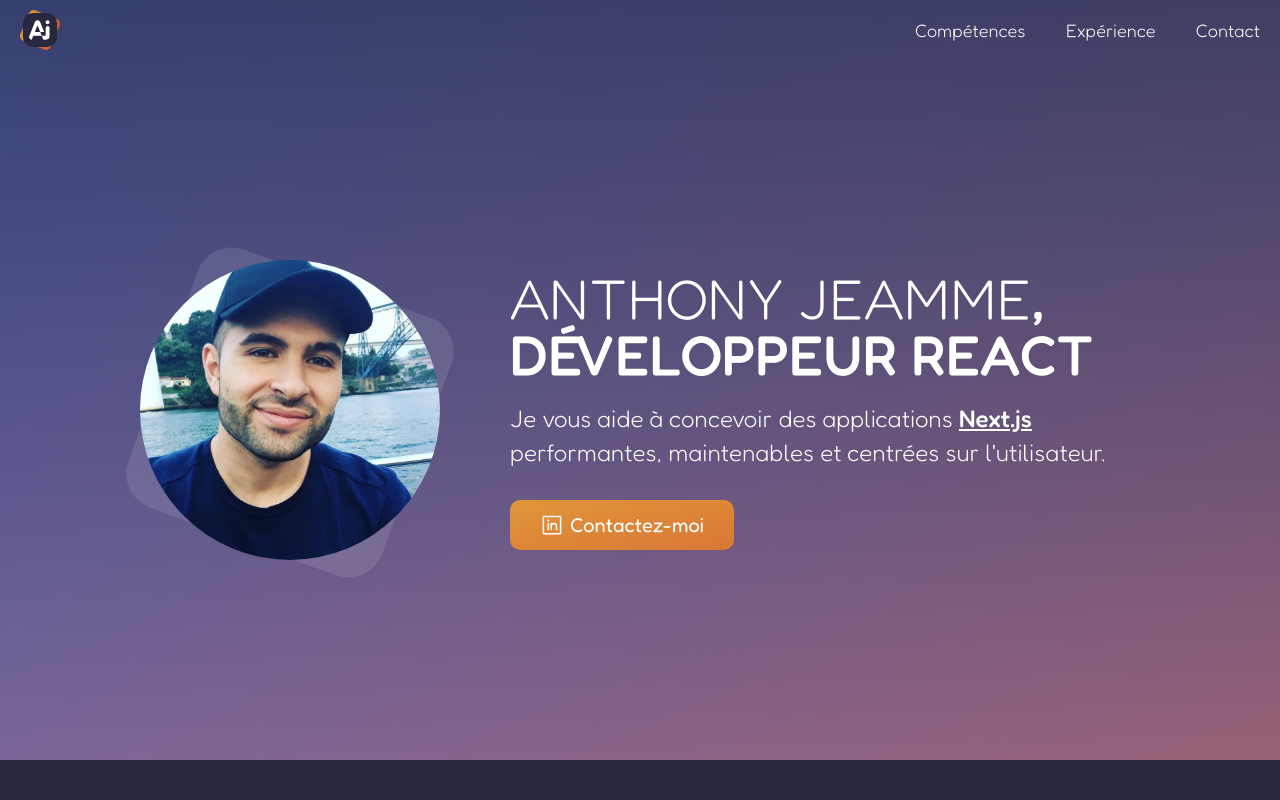
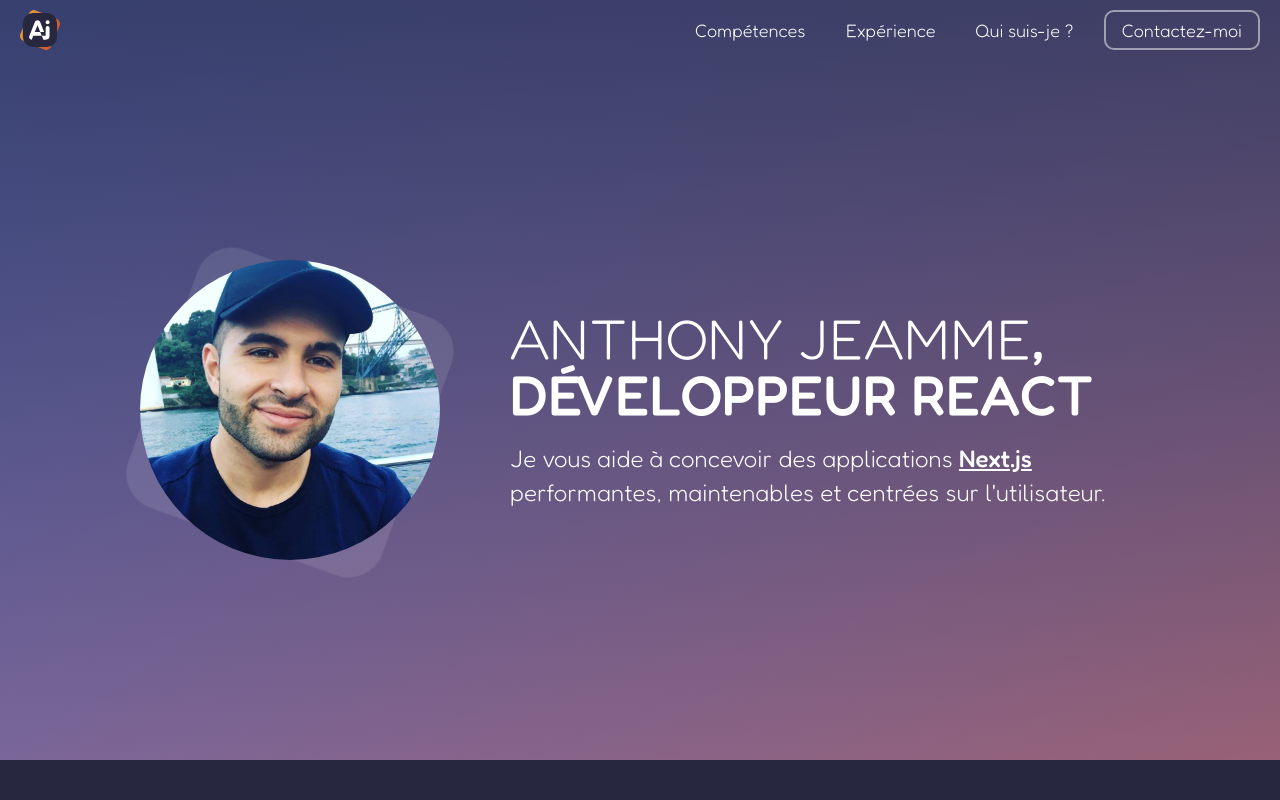
Before and after one commit to anthonyjeamme/ajeamme.dev, a Next.js app: page / in a window 1280 px wide. Shown: the top 800 px of the page. Built offline with nearby package versions, Linux system fonts and the light colour scheme.

Commit message:
Home Page | Add animation entry on header section

```diff
--- /dev/null
+++ b/pages/ux.tsx
@@ -0,0 +1,4 @@
+const Page = () => {
+  return <div>I'm also UX/UI Designer</div>;
+};
+export default Page;
--- a/src/Layout/TopBar/TopBar.module.scss
+++ b/src/Layout/TopBar/TopBar.module.scss
@@ -1,3 +1,16 @@
+@keyframes TopbarEntry {
+  from {
+    opacity: 0;
+    transform: translateY(-100%);
+  }
+  50% {
+    opacity: 1;
+  }
+  to {
+    transform: none;
+  }
+}
+
 .Topbar {
   position: fixed;
   top: 0;
@@ -7,6 +20,9 @@
   color: white;
   padding: 0 20px;
   font-size: 18px;
+  animation: TopbarEntry 500ms;
+  animation-fill-mode: both;
+  animation-delay: 500ms;
 
   .logo {
     height: 40px;
@@ -30,8 +46,64 @@
 
       & > a {
         margin-left: 40px;
+        position: relative;
+        height: 40px;
+        display: flex;
+        align-items: center;
+
+        &::after {
+          content: "";
+          position: absolute;
+          display: block;
+          height: 1px;
+          background-color: white;
+          left: 0;
+          right: 0;
+          bottom: 4px;
+          transform: scaleX(0);
+          transform-origin: left;
+          transition: transform 250ms;
+        }
+
         &:hover {
-          text-decoration: underline;
+          &::after {
+            //
+            transform: none;
+          }
+        }
+
+        &.important {
+          padding: 0 16px;
+          border-radius: 10px;
+          border: 2px solid rgba(white, 0.5);
+          color: white;
+          display: flex;
+          align-items: center;
+          margin-left: 30px;
+          transition: border-color 250ms, background-color 250ms;
+
+          @media (pointer: fine) {
+            &:hover {
+              border-color: white;
+              background-color: rgba(white, 0.05);
+            }
+          }
+
+          svg {
+            margin-right: 6px;
+            display: flex;
+          }
+
+          // background-color: #e1963a;
+          // background-image: linear-gradient(
+          //   to bottom right,
+          //   transparent,
+          //   #d35731 200%
+          // );
+
+          &::after {
+            display: none;
+          }
         }
       }
     }
--- a/src/Layout/TopBar/TopBar.tsx
+++ b/src/Layout/TopBar/TopBar.tsx
@@ -1,6 +1,7 @@
 import Image from "next/image";
 import Link from "next/link";
 import { useRouter } from "next/router";
+import { EnvelopeSimple } from "phosphor-react";
 import { useEffect, useRef, useState } from "react";
 import { classNameModule } from "../../utils/classNameModule/classNameModule";
 import { BurgerButton } from "../BurgerButton/BurgerButton";
@@ -16,7 +17,7 @@ export const Topbar = () => {
     const handleScroll = () => {
       if (!rootRef.current) return;
 
-      const opacity = Math.min(1, window.scrollY / 500);
+      const opacity = Math.min(1, window.scrollY / 300);
 
       rootRef.current.style.backgroundColor = `rgba(93, 107, 187, ${opacity})`;
     };
@@ -54,7 +55,10 @@ export const Topbar = () => {
             <nav>
               <a href="#competence">Compétences</a>
               <a href="#experience">Expérience</a>
-              <a href="#contact">Contact</a>
+              <a href="#qui-suis-je">Qui suis-je ?</a>
+              <a href="#contact" {...className("important")}>
+                Contactez-moi
+              </a>
             </nav>
           )}
         </div>
--- a/src/Pages/PageHome/AboutSection/AboutSection.tsx
+++ b/src/Pages/PageHome/AboutSection/AboutSection.tsx
@@ -14,9 +14,9 @@ import styles from "./AboutSection.module.scss";
 
 export const AboutSection = () => {
   return (
-    <div className={styles["AboutSection"]}>
+    <div className={styles["AboutSection"]} id="qui-suis-je">
       <HomeContainer text>
-        <SectionTitle blueLine>À propos</SectionTitle>
+        <SectionTitle blueLine>Qui suis-je ?</SectionTitle>
 
         <ul>
           <li>
--- a/src/Pages/PageHome/HeadSection/HeadSection.module.scss
+++ b/src/Pages/PageHome/HeadSection/HeadSection.module.scss
@@ -68,12 +68,28 @@
     }
   }
 
+  @keyframes HeaderSectionEntry {
+    from {
+      opacity: 0;
+      transform: translateY(-10px);
+    }
+    50% {
+      opacity: 1;
+    }
+    to {
+      transform: none;
+    }
+  }
+
   h1 {
     font-size: 56px;
     margin: 0 0 20px 0;
     text-transform: uppercase;
     line-height: 1;
     font-weight: 500;
+    animation: HeaderSectionEntry 500ms;
+    animation-fill-mode: both;
+    animation-delay: 200ms;
 
     @media (max-width: 1000px) {
       text-align: center;
@@ -100,6 +116,9 @@
     font-size: 24px;
     line-height: 1.4;
     font-weight: 300;
+    animation: HeaderSectionEntry 500ms;
+    animation-fill-mode: both;
+    animation-delay: 400ms;
 
     @media (max-width: 1000px) {
       text-align: center;
--- a/src/Pages/PageHome/HeadSection/HeadSection.tsx
+++ b/src/Pages/PageHome/HeadSection/HeadSection.tsx
@@ -1,11 +1,5 @@
 import dynamic from "next/dynamic";
-import Image from "next/image";
-import {
-  Envelope,
-  EnvelopeSimpleOpen,
-  FilePdf,
-  LinkedinLogo,
-} from "phosphor-react";
+import { LinkedinLogo } from "phosphor-react";
 import React from "react";
 import { ExternalLink } from "../../../utils/ExternalLink/ExternalLink";
 
@@ -33,7 +27,7 @@ export const HeadSection = () => {
               maintenables et centrées sur l'utilisateur.
             </div>
 
-            <CTALine />
+            {/* <CTALine /> */}
           </div>
         </div>
       </div>
--- a/src/Pages/PageHome/HeadSection/ProfileImage/ProfileImage.module.scss
+++ b/src/Pages/PageHome/HeadSection/ProfileImage/ProfileImage.module.scss
@@ -1,3 +1,24 @@
+@keyframes ProfileImageBackEntry {
+  from {
+    transform: rotate(60deg) scale(0.4);
+    opacity: 0;
+  }
+  to {
+    transform: rotate(20deg) scale(0.9);
+    opacity: 1;
+  }
+}
+
+@keyframes ProfileImageImageEntry {
+  from {
+    opacity: 0;
+  }
+
+  to {
+    opacity: 1;
+  }
+}
+
 .ProfileImage {
   position: relative;
 
@@ -7,6 +28,9 @@
     border-radius: 300px;
     position: relative;
     z-index: 2;
+    display: block;
+
+    animation: ProfileImageImageEntry 1s;
 
     @media (max-width: 1000px) {
       height: 240px;
@@ -36,6 +60,10 @@
     border-radius: 40px;
     transform: rotate(20deg) scale(0.9);
 
+    animation: ProfileImageBackEntry 0.5s;
+    animation-delay: 400ms;
+    animation-fill-mode: both;
+
     @media (max-width: 768px) {
       border-radius: 30px;
     }
--- a/src/Pages/PageHome/HeadSection/ProfileImage/ProfileImage.tsx
+++ b/src/Pages/PageHome/HeadSection/ProfileImage/ProfileImage.tsx
@@ -5,7 +5,25 @@ import styles from "./ProfileImage.module.scss";
 
 const ProfileImage = () => {
   const [size, setSize] = useState(getSize());
+  const [isLoaded, setIsLoaded] = useState(false);
 
+  const preloadImage = (url: string) =>
+    new Promise((resolve) => {
+      {
+        const element = document.createElement("img");
+        element.onload = () => {
+          resolve(null);
+        };
+
+        element.src = url;
+      }
+    });
+
+  useEffect(() => {
+    preloadImage("/images/profile-picture.jpg").then(() => {
+      setIsLoaded(true);
+    });
+  }, []);
   useEffect(() => {
     const handleResize = () => {
       setSize(getSize());
@@ -30,12 +48,16 @@ const ProfileImage = () => {
 
   return (
     <div className={styles["ProfileImage"]}>
+      <div>
+        {isLoaded && (
           <Image
             src="/images/profile-picture.jpg"
             alt="Anthony Jeamme"
             height={size}
             width={size}
           />
+        )}
+      </div>
     </div>
   );
 };
--- a/src/Pages/PageHome/SkillsSection/SkillsSection.module.scss
+++ b/src/Pages/PageHome/SkillsSection/SkillsSection.module.scss
@@ -52,6 +52,7 @@
     line-height: 1.4;
     max-width: 720px;
     margin: 10px 0;
+    color: rgba(white, 0.8);
 
     @media (max-width: 768px) {
       margin: 4px 0;
--- a/src/Pages/PageHome/SkillsSection/SkillsSection.tsx
+++ b/src/Pages/PageHome/SkillsSection/SkillsSection.tsx
@@ -26,7 +26,7 @@ export const SkillsSection = () => {
   return (
     <div {...className("SkillsSection")} id="competence">
       <HomeContainer large>
-        <SectionTitle>Compétences</SectionTitle>
+        {/* <SectionTitle>Compétences</SectionTitle> */}
 
         <div {...className("columns")}>
           <Skills />
@@ -99,8 +99,8 @@ const Arguments = () => (
 
       <p>
         Je vous aide à intégrer vos maquettes, au pixel près, responsive et à
-        perfectionner au besoin : micro contenu, micro interaction, typographie
-        etc.
+        perfectionner au besoin : UX design, UI design, icônes, micro contenu,
+        typographie etc.
       </p>
     </div>
 
```
Lines whose indentation alone changed are shown as unchanged.
